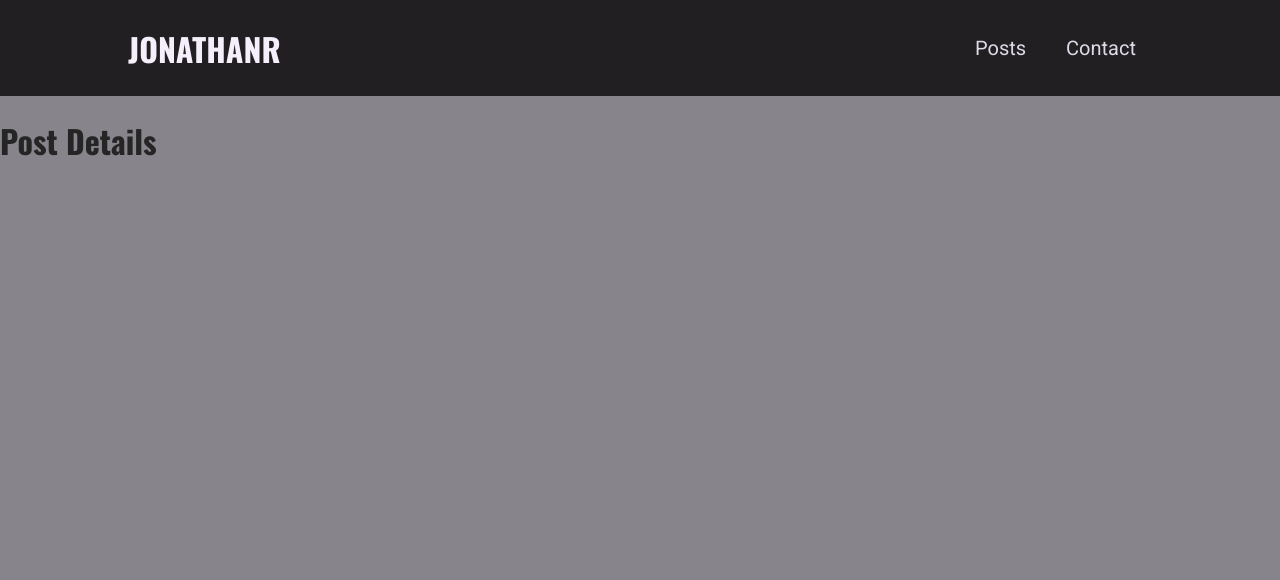
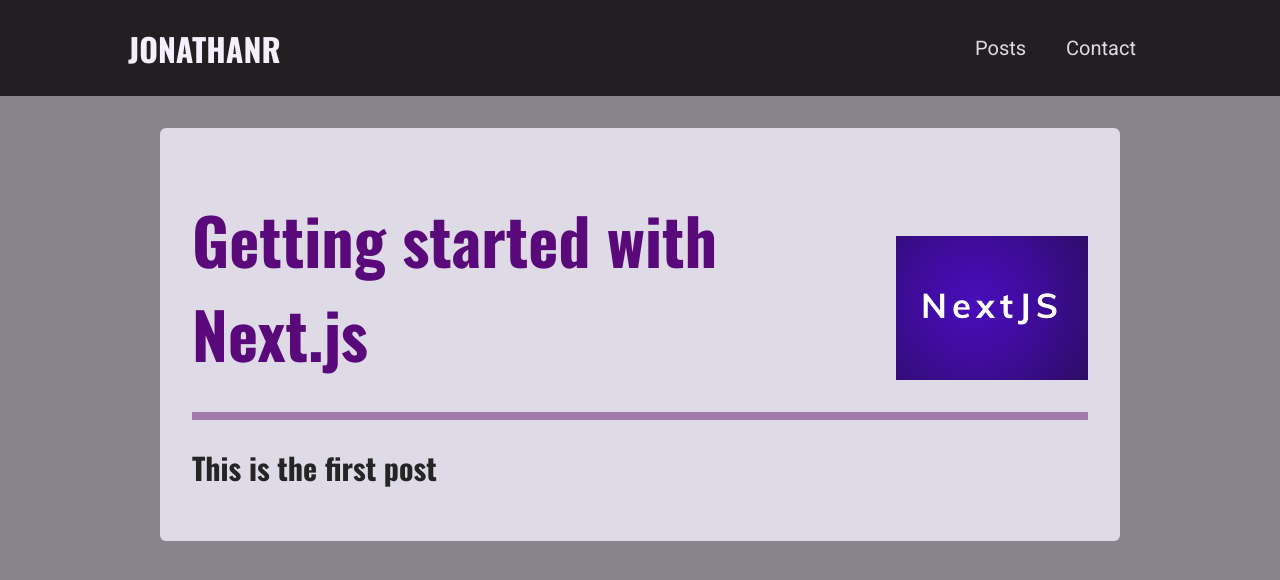
Before and after one commit to islaytitans/next-blog, a Next.js app: page /posts/getting-started-with-nextjs in a window 1280 px wide. Shown: the top 580 px of the page. Built offline with nearby package versions, Linux system fonts and the light colour scheme.

Commit message:
Added post detail components and ReactMarkdown

```diff
--- /dev/null
+++ b/components/posts/post-detail/post-content.js
@@ -0,0 +1,24 @@
+import classes from "./post-content.module.css";
+import PostHeader from "./post-header";
+import ReactMarkdown from "react-markdown";
+
+const DUMMY_POST = {
+  slug: "getting-started-with-nextjs",
+  title: "Getting started with Next.js",
+  image: "getting-started-nextjs.png",
+  date: "2021-12-01",
+  content: "# This is the first post",
+};
+
+function PostContent() {
+  const imagePath = `/images/posts/${DUMMY_POST.slug}/${DUMMY_POST.image}`;
+
+  return (
+    <article className={classes.content}>
+      <PostHeader title={DUMMY_POST.title} image={imagePath} />
+      <ReactMarkdown>{DUMMY_POST.content}</ReactMarkdown>
+    </article>
+  );
+}
+
+export default PostContent;
--- /dev/null
+++ b/components/posts/post-detail/post-content.module.css
@@ -0,0 +1,26 @@
+.content {
+  width: 95%;
+  max-width: 60rem;
+  margin: var(--size-8) auto;
+  font-size: var(--size-5);
+  line-height: var(--size-8);
+  background-color: var(--color-grey-100);
+  border-radius: 6px;
+  padding: var(--size-4);
+}
+
+.content p {
+  color: var(--color-grey-800);
+}
+
+.content .image {
+  margin: var(--size-4) auto;
+  width: 100%;
+  max-width: 600px;
+}
+
+@media (min-width: 768px) {
+  .content {
+    padding: var(--size-8);
+  }
+}
--- /dev/null
+++ b/components/posts/post-detail/post-header.js
@@ -0,0 +1,15 @@
+import classes from "./post-header.module.css";
+import Image from 'next/image';
+
+function PostHeader(props) {
+  const { title, image } = props;
+
+  return (
+    <header className={classes.header}>
+      <h1>{title}</h1>
+      <Image src={image} alt={title} width={200} height={150} />
+    </header>
+  );
+}
+
+export default PostHeader;
--- /dev/null
+++ b/components/posts/post-detail/post-header.module.css
@@ -0,0 +1,38 @@
+
+.header {
+  padding-bottom: var(--size-8);
+  border-bottom: 8px solid var(--color-primary-100);
+  margin: var(--size-4) 0;
+  display: flex;
+  flex-direction: column-reverse;
+  justify-content: space-between;
+  align-items: center;
+  gap: 1rem;
+}
+
+.header h1 {
+  font-size: var(--size-8);
+  color: var(--color-primary-500);
+  margin: 0;
+  line-height: initial;
+  text-align: center;
+}
+
+.header img {
+  object-fit: cover;
+  width: 200px;
+  height: 120px;
+}
+
+@media (min-width: 768px) {
+  .header {
+    margin: var(--size-8) 0;
+    flex-direction: row;
+    align-items: flex-end;
+  }
+
+  .header h1 {
+    font-size: var(--size-16);
+    text-align: left;
+  }
+}
--- a/package.json
+++ b/package.json
@@ -12,7 +12,8 @@
   "dependencies": {
     "next": "12.0.1",
     "react": "17.0.2",
-    "react-dom": "17.0.2"
+    "react-dom": "17.0.2",
+    "react-markdown": "^7.1.0"
   },
   "devDependencies": {
     "eslint": "7.32.0",
--- a/pages/posts/[slug].js
+++ b/pages/posts/[slug].js
@@ -1,5 +1,7 @@
+import PostContent from "../../components/posts/post-detail/post-content";
+
 function PostDetailPage() {
-  return (<h1>Post Details</h1>);
+  return (<PostContent />);
 }
 
 export default PostDetailPage;
```
Also changed, not shown: 1 other file (tests, documents, lock files or other folders).
